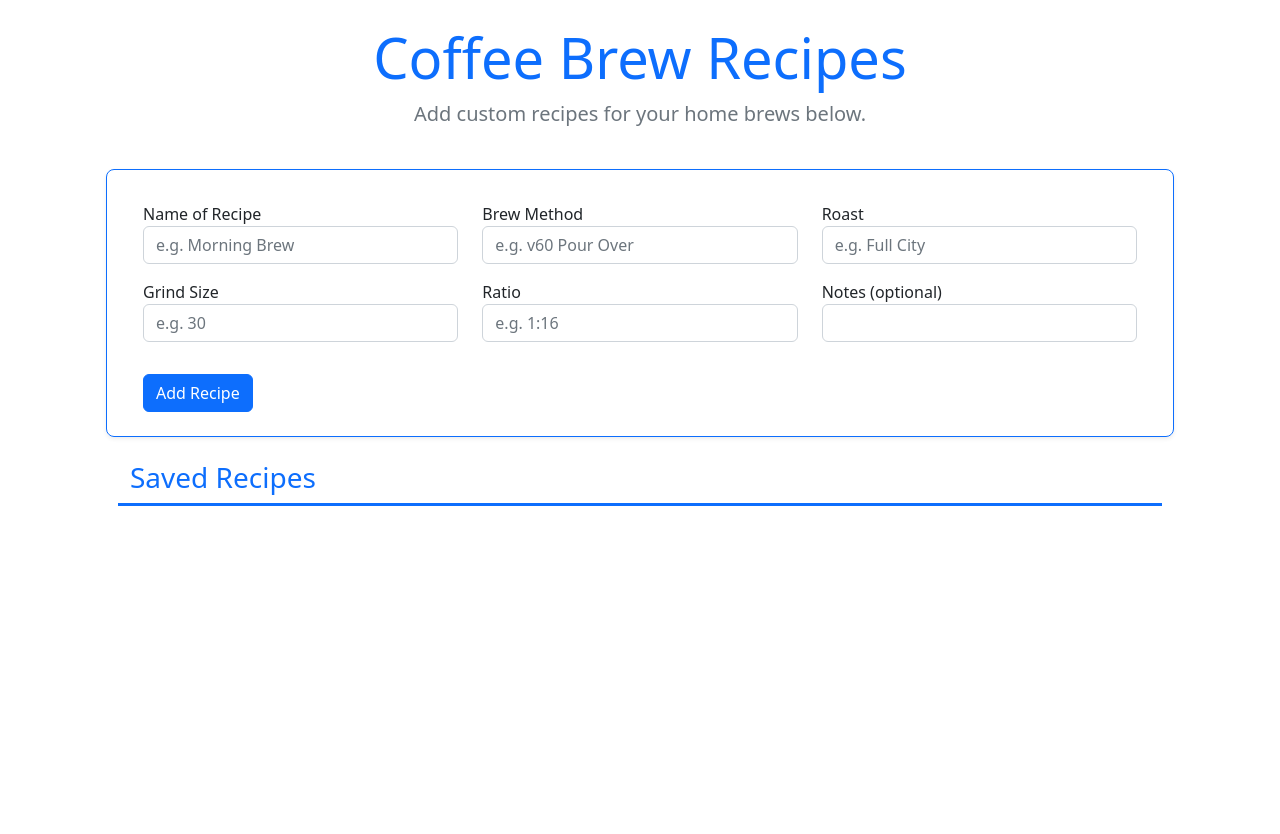
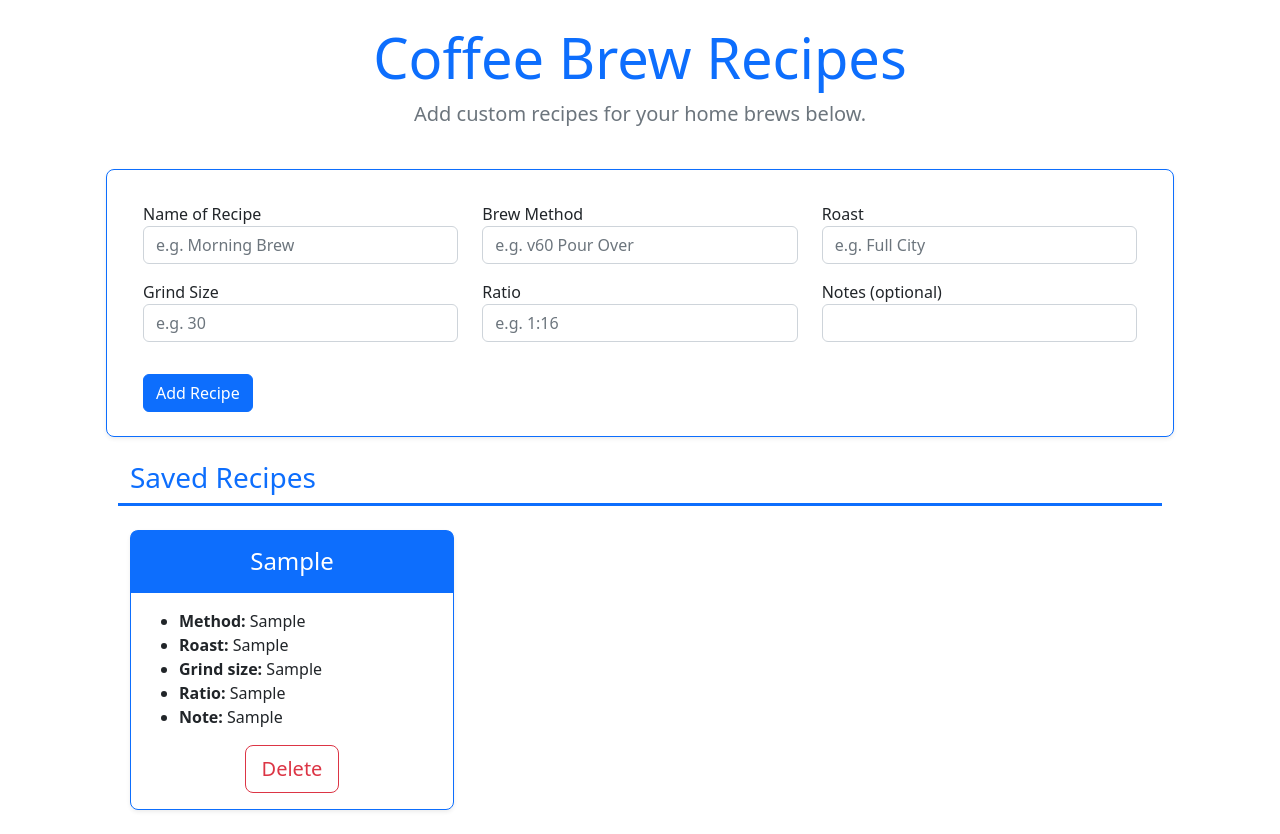
Before and after one commit to kaloyan/Frontend-Projects, a plain HTML site: page Recipe App with Bootstrap/index.html in a window 1280 px wide. Both pictures are taken after typing "Sample", "Sample", "Sample", "Sample", "Sample", "Sample" into the empty fields and a click on the input "Add Recipe". Before the commit the page ends 800 px from the top, so only its background shows below. Drawn offline with nearby package versions, Linux system fonts and the light colour scheme.

Commit message:
Coffeeshop app: new recipes
- implemented creating new recipes cards
- imported dompurify library from cdnjs

```diff
--- a/Recipe App with Bootstrap/app.js
+++ b/Recipe App with Bootstrap/app.js
@@ -4,6 +4,35 @@ const recipeContainer = document.querySelector("#recipe-container");
 let recipes = [];
 
 // functions
+function displayRecipes() {
+  const output = recipes.map((item) => {
+    return `
+    <div className="col">
+    <div class="card mb-4 rounded-3 shadow-sm border-primary">
+      <div class="card-header py-3 text-white bg-primary border-primary">
+        <h4 class="my-0">${item.name}</h4>
+      </div>
+
+      <div class="card-body">
+        <ul class="text-start">
+          <li><strong>Method: </strong>${item.method}</li>
+          <li><strong>Roast: </strong>${item.roast}</li>
+          <li><strong>Grind size: </strong>${item.grind}</li>
+          <li><strong>Ratio: </strong>${item.ratio}</li>
+          ${item.note ? `<li><strong>Note: </strong>${item.note}</li>` : ""}
+        </ul>
+
+        <button class="btn btn-lg btn-outline-danger" value="${
+          item.id
+        }">Delete</button>
+      </div>
+    </div>
+  </div>`;
+  });
+
+  const result = output.join("");
+  recipeContainer.innerHTML = result;
+}
 
 // event listeners
 recipeForm.addEventListener("submit", (ev) => {
@@ -13,16 +42,18 @@ recipeForm.addEventListener("submit", (ev) => {
 
   const newRecipe = {
     id: Date.now(),
-    name: formData.get("name"),
-    method: formData.get("method"),
-    roast: formData.get("roast"),
-    grind: formData.get("grind"),
-    ratio: formData.get("ratio"),
-    note: formData.get("note"),
+    name: DOMPurify.sanitize(formData.get("name")),
+    method: DOMPurify.sanitize(formData.get("method")),
+    roast: DOMPurify.sanitize(formData.get("roast")),
+    grind: DOMPurify.sanitize(formData.get("grind")),
+    ratio: DOMPurify.sanitize(formData.get("ratio")),
+    note: DOMPurify.sanitize(formData.get("note")),
   };
 
   recipes.push(newRecipe);
 
   // clear form
   ev.currentTarget.reset();
+
+  displayRecipes();
 });
--- a/Recipe App with Bootstrap/index.html
+++ b/Recipe App with Bootstrap/index.html
@@ -19,6 +19,13 @@
       src="https://cdn.jsdelivr.net/npm/bootstrap@5.2.0-beta1/dist/js/bootstrap.bundle.min.js"
       integrity="sha384-pprn3073KE6tl6bjs2QrFaJGz5/SUsLqktiwsUTF55Jfv3qYSDhgCecCxMW52nD2"
       crossorigin="anonymous"
+    ></script>
+
+    <script
+      src="https://cdnjs.cloudflare.com/ajax/libs/dompurify/2.3.8/purify.min.js"
+      integrity="sha512-M72KfQy4kPuLYC6CeTrN0eA17U1lXEMrr5qEJC/40CLdZGC3HpwPS0esQLqBHnxty2FIcuNdP9EqwSOCLEVJXQ=="
+      crossorigin="anonymous"
+      referrerpolicy="no-referrer"
     ></script>
 
     <script src="app.js" defer></script>
```
